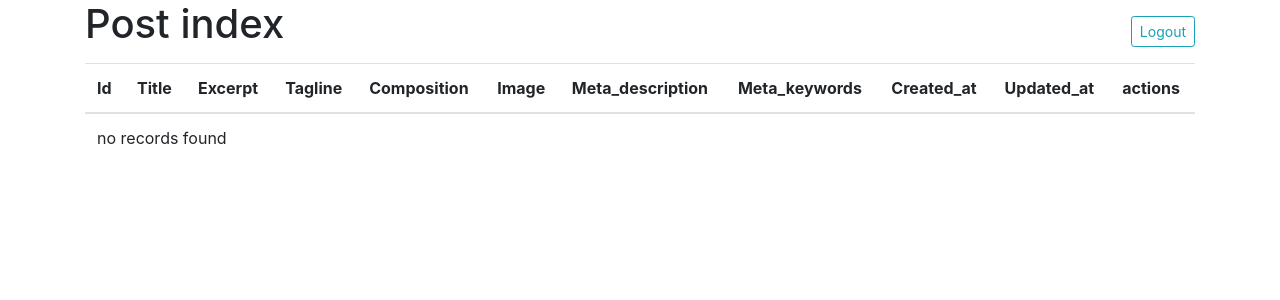
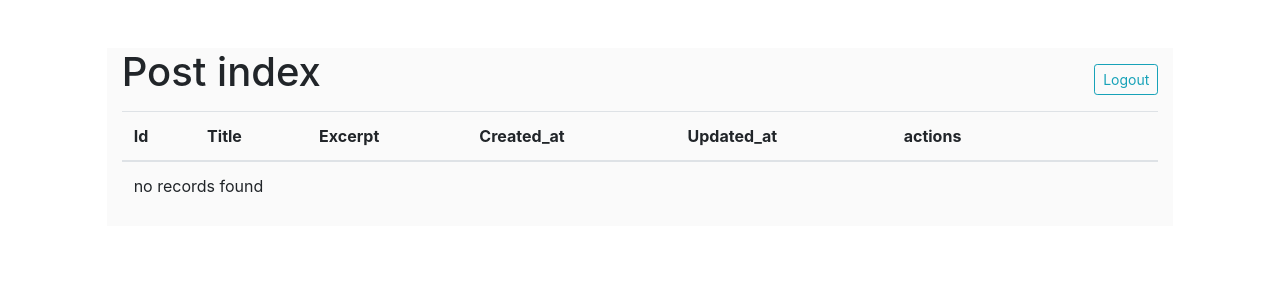
Before and after one commit to amvolinec/collagen, a Symfony app: template templates/post/index.html.twig in a window 1280 px wide. Shown: the top 300 px of the page. Run offline with Twig, Linux system fonts and the light colour scheme; the template is opened without the code that fills it, so the values that code supplies are empty; style sheets or scripts are compiled from the project's sources; some libraries are stand-ins or nearby versions.

Commit message:
FrontEnd Changes

```diff
--- a/templates/post/index.html.twig
+++ b/templates/post/index.html.twig
@@ -4,11 +4,17 @@
 
 {% block body %}
 
+    <style>
+        .e-table {
+            max-height: 140px;
+            overflow: auto;
+        }
+    </style>
 
-
-    <div class="container">
+    <div class="container-fluid mt-5">
         <div class="row">
-            <div class="col-md-12">
+            <div class="col-md-1"></div>
+            <div style="background: #fafafa;" class="col-md-10">
 
                 <div class="mt-3 mb-3 float-md-right">
                     <a class="btn btn-sm btn-outline-info" href="/logout">Logout</a>
@@ -22,33 +28,33 @@
                         <th scope="col">Id</th>
                         <th scope="col">Title</th>
                         <th scope="col">Excerpt</th>
-                        <th scope="col">Tagline</th>
-                        <th scope="col">Composition</th>
-                        <th scope="col">Image</th>
-                        <th scope="col">Meta_description</th>
-                        <th scope="col">Meta_keywords</th>
                         <th scope="col">Created_at</th>
                         <th scope="col">Updated_at</th>
-                        <th>actions</th>
+                        <th style="min-width: 140px;">actions</th>
                     </tr>
                     </thead>
                     <tbody>
                     {% for post in posts %}
                         <tr>
                             <th scope="row">{{ post.id }}</th>
-                            <td>{{ post.title }}</td>
-                            <td>{{ post.excerpt|raw }}</td>
-                            <td>{{ post.tagline|raw }}</td>
-                            <td>{{ post.composition|raw }}</td>
-                            <td>{{ post.image }}</td>
-                            <td>{{ post.metaDescription }}</td>
-                            <td>{{ post.metaKeywords }}</td>
-                            <td>{{ post.createdAt ? post.createdAt|date('Y-m-d H:i:s') : '' }}</td>
-                            <td>{{ post.updatedAt ? post.updatedAt|date('Y-m-d H:i:s') : '' }}</td>
                             <td>
-                                <a class="btn btn-sm btn-outline-info" href="{{ path('post_show', {'id': post.id}) }}">show</a>
-                                <a class="btn btn-sm btn-outline-success"
-                                   href="{{ path('post_edit', {'id': post.id}) }}">edit</a>
+                                <div class="e-table">{{ post.title }}</div>
+                            </td>
+                            <td class="e-table">
+                                <div class="e-table">{{ post.excerpt|raw }}</div>
+                            </td>
+                            <td class="e-table">
+                                <div class="e-table">{{ post.createdAt ? post.createdAt|date('Y-m-d H:i:s') : '' }}</div>
+                            </td>
+                            <td class="e-table">
+                                <div class="e-table">{{ post.updatedAt ? post.updatedAt|date('Y-m-d H:i:s') : '' }}</div>
+                            </td>
+                            <td>
+                                <div>
+                                    <a class="btn btn-sm btn-outline-info"
+                                       href="{{ path('post_show', {'id': post.id}) }}">show</a>
+                                    <a class="btn btn-sm btn-outline-success"
+                                       href="{{ path('post_edit', {'id': post.id}) }}">edit</a></div>
                             </td>
                         </tr>
                     {% else %}
@@ -58,13 +64,13 @@
                     {% endfor %}
                     </tbody>
                 </table>
-{#                <div class="mt-5">#}
-{#                    <a href="{{ path('post_new') }}">Create new</a>#}
-{#                </div>#}
-
+                {#                <div class="mt-5">#}
+                {#                    <a href="{{ path('post_new') }}">Create new</a>#}
+                {#                </div>#}
 
 
             </div>
+            <div class="col-md-1"></div>
         </div>
     </div>
 
```
